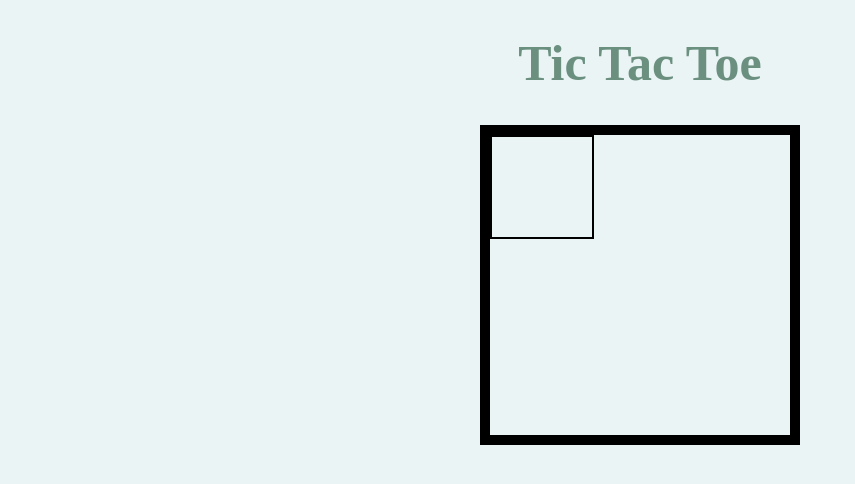
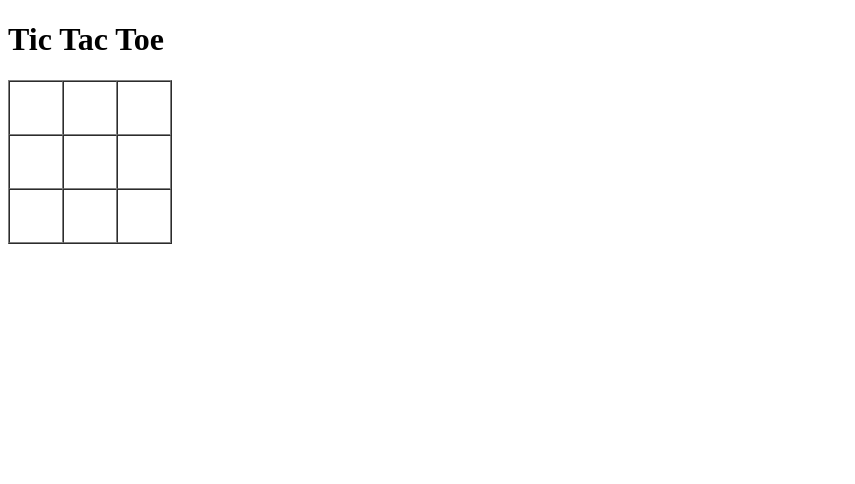
Before and after one commit to rohv25/ttt, a plain HTML site: page index.html in a window 1280 px wide. Shown: the whole page, without its empty margins (0-855 px from the left). Drawn offline with nearby package versions, Linux system fonts and the light colour scheme.

Commit message:
Added Tic Tac Toe logic to create function game on website

```diff
--- a/index.html
+++ b/index.html
@@ -4,16 +4,12 @@
         <meta charset="utf-8"/>
         <meta name="viewport" content="width=device-width, initial-scale=1.0">
         <title>Tic Tac Toe</title>
-        <link rel="stylesheet" href="styles.css">
+        <script src="scripts.js"></script>
+      <script src="//ajax.googleapis.com/ajax/libs/jquery/1.9.1/jquery.min.js"></script>
     </head>
 
     <body>
-        <h1 class="title">Tic Tac Toe</h1>
-
-        <div class="board">
-            <div class="popBoard">
-
-            </div>
-        </div>
+        <h1>Tic Tac Toe</h1>
+        <div id="tictactoe"></div>
     </body>
 </html>
--- a/scripts.js
+++ b/scripts.js
@@ -0,0 +1,116 @@
+window.onload = function() {
+    /*
+     * A complete tic-tac-toe widget, using JQuery.  Just include this
+     * script in a browser page and play.  A tic-tac-toe game will be
+     * included as a child element of the element with id "tictactoe".
+     * If the page has no such element, it will just be added at the end
+     * of the body.
+     */
+    $(function () {
+
+        var squares = [],
+            SIZE = 3,
+            EMPTY = "&nbsp;",
+            score,
+            moves,
+            turn = "X",
+
+        /*
+         * To determine a win condition, each square is "tagged" from left
+         * to right, top to bottom, with successive powers of 2.  Each cell
+         * thus represents an individual bit in a 9-bit string, and a
+         * player's squares at any given time can be represented as a
+         * unique 9-bit value. A winner can thus be easily determined by
+         * checking whether the player's current 9 bits have covered any
+         * of the eight "three-in-a-row" combinations.
+         *
+         *     273                 84
+         *        \               /
+         *          1 |   2 |   4  = 7
+         *       -----+-----+-----
+         *          8 |  16 |  32  = 56
+         *       -----+-----+-----
+         *         64 | 128 | 256  = 448
+         *       =================
+         *         73   146   292
+         *
+         */
+        wins = [7, 56, 448, 73, 146, 292, 273, 84],
+
+        /*
+         * Clears the score and move count, erases the board, and makes it
+         * X's turn.
+         */
+        startNewGame = function () {
+            turn = "X";
+            score = {"X": 0, "O": 0};
+            moves = 0;
+            squares.forEach(function (square) {square.html(EMPTY);});
+        },
+
+        /*
+         * Returns whether the given score is a winning score.
+         */
+        win = function (score) {
+            for (var i = 0; i < wins.length; i += 1) {
+                if ((wins[i] & score) === wins[i]) {
+                    return true;
+                }
+            }
+            return false;
+        },
+
+        /*
+         * Sets the clicked-on square to the current player's mark,
+         * then checks for a win or cats game.  Also changes the
+         * current player.
+         */
+        set = function () {
+
+            if ($(this).html() !== EMPTY) {
+                return;
+            }
+            $(this).html(turn);
+            console.log($(this));
+            moves += 1;
+            score[turn] += $(this)[0].indicator;
+            console.log(score[turn]);
+            if (win(score[turn])) {
+                alert(turn + " wins!");
+                startNewGame();
+            } else if (moves === SIZE * SIZE) {
+                alert("Cat\u2019s game!");
+                startNewGame();
+            } else {
+                turn = turn === "X" ? "O" : "X";
+            }
+        },
+
+        /*
+         * Creates and attaches the DOM elements for the board as an
+         * HTML table, assigns the indicators for each cell, and starts
+         * a new game.
+         */
+        play = function () {
+            var board = $("<table border=1 cellspacing=0>"), indicator = 1;
+            for (var i = 0; i < SIZE; i += 1) {
+                var row = $("<tr>");
+                board.append(row);
+                for (var j = 0; j < SIZE; j += 1) {
+                    var cell = $("<td height=50 width=50 align=center valign=center></td>");
+                    cell[0].indicator = indicator;
+                    cell.click(set);
+                    row.append(cell);
+                    squares.push(cell);
+                    indicator += indicator;
+                }
+            }
+
+            // Attach under tictactoe if present, otherwise to body.
+            $(document.getElementById("tictactoe") || document.body).append(board);
+            startNewGame();
+        };
+
+        play();
+    });
+    };
--- a/styles.css
+++ b/styles.css
@@ -1,4 +1,4 @@
-* {
+/* * {
     background-color: #EAF4F4;
 }
 
@@ -23,4 +23,4 @@
     width: 100px;
     height: 100px;
     border: 2px solid black;
-  }
+  } */
```
